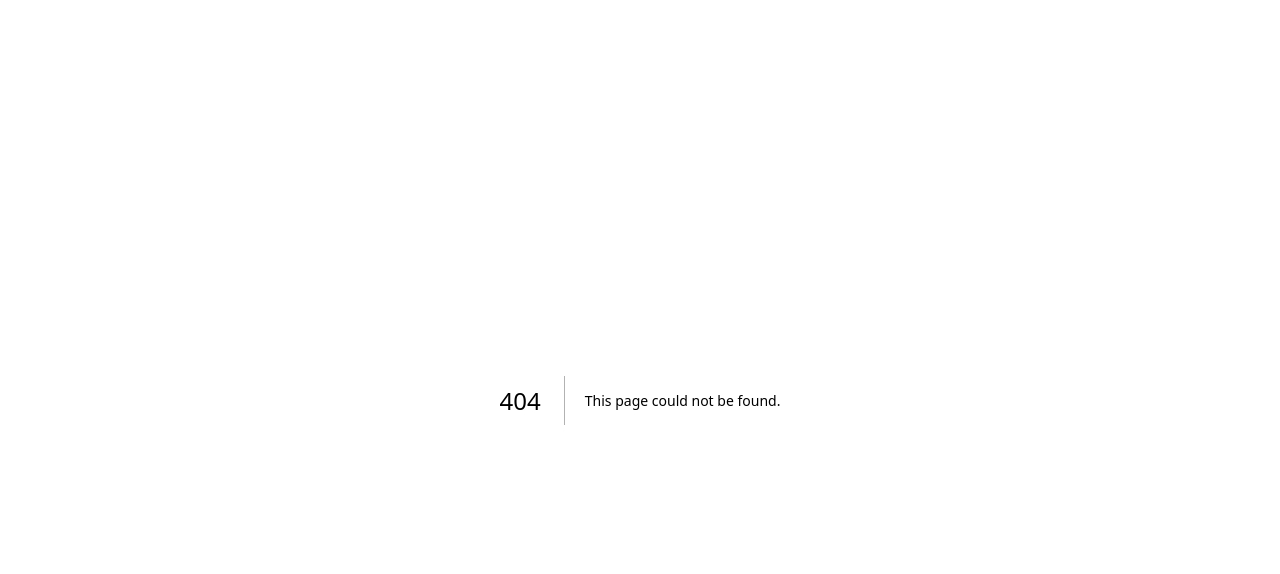
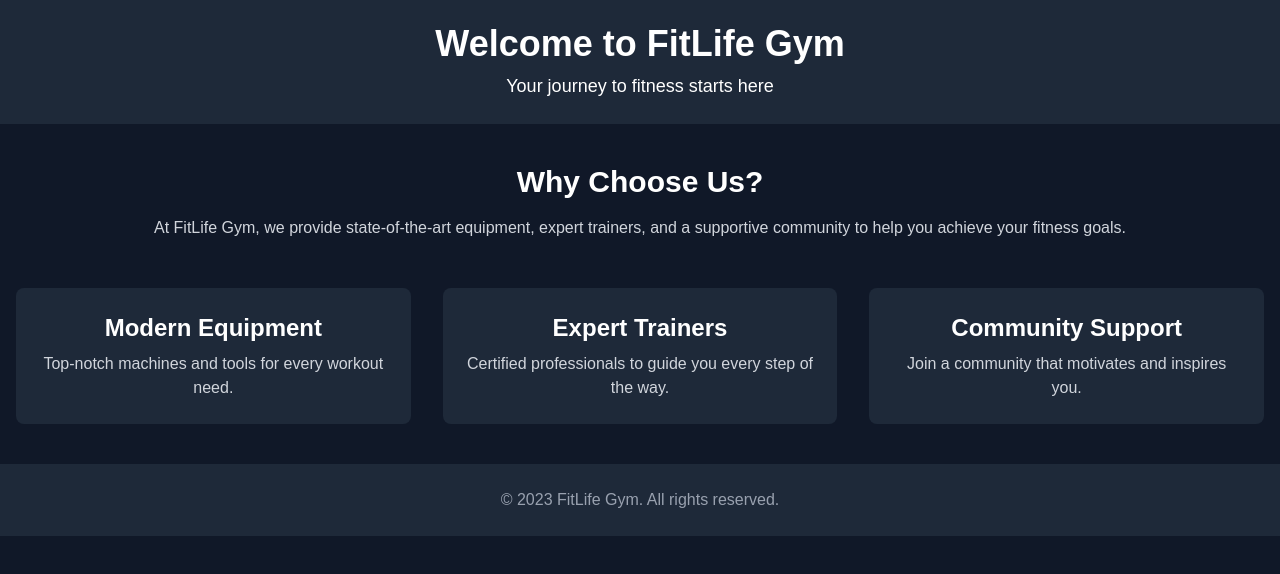
Before and after one commit to shadow1951/first-next, a Next.js app: page /home in a window 1280 px wide. Before the commit this address had no page. Shown: the top 574 px of the page. Built offline with nearby package versions, Linux system fonts and the light colour scheme.

Commit message:
new home page

```diff
--- /dev/null
+++ b/src/app/home/page.tsx
@@ -0,0 +1,56 @@
+import React from "react";
+
+const HomePage = () => {
+  return (
+    <div className="min-h-screen bg-gray-900 text-white">
+      <header className="bg-gray-800 py-6">
+        <div className="container mx-auto text-center">
+          <h1 className="text-4xl font-bold">Welcome to FitLife Gym</h1>
+          <p className="text-lg mt-2">Your journey to fitness starts here</p>
+        </div>
+      </header>
+
+      <main className="container mx-auto py-10 px-4">
+        <section className="text-center mb-12">
+          <h2 className="text-3xl font-semibold">Why Choose Us?</h2>
+          <p className="mt-4 text-gray-300">
+            At FitLife Gym, we provide state-of-the-art equipment, expert
+            trainers, and a supportive community to help you achieve your
+            fitness goals.
+          </p>
+        </section>
+
+        <section className="grid grid-cols-1 md:grid-cols-3 gap-8">
+          <div className="bg-gray-800 p-6 rounded-lg text-center">
+            <h3 className="text-2xl font-bold">Modern Equipment</h3>
+            <p className="mt-2 text-gray-300">
+              Top-notch machines and tools for every workout need.
+            </p>
+          </div>
+          <div className="bg-gray-800 p-6 rounded-lg text-center">
+            <h3 className="text-2xl font-bold">Expert Trainers</h3>
+            <p className="mt-2 text-gray-300">
+              Certified professionals to guide you every step of the way.
+            </p>
+          </div>
+          <div className="bg-gray-800 p-6 rounded-lg text-center">
+            <h3 className="text-2xl font-bold">Community Support</h3>
+            <p className="mt-2 text-gray-300">
+              Join a community that motivates and inspires you.
+            </p>
+          </div>
+        </section>
+      </main>
+
+      <footer className="bg-gray-800 py-6">
+        <div className="container mx-auto text-center">
+          <p className="text-gray-400">
+            © 2023 FitLife Gym. All rights reserved.
+          </p>
+        </div>
+      </footer>
+    </div>
+  );
+};
+
+export default HomePage;
--- a/src/app/page.tsx
+++ b/src/app/page.tsx
@@ -1,103 +1,10 @@
+import Hello from "@/component/hello";
 import Image from "next/image";
 
 export default function Home() {
   return (
-    <div className="grid grid-rows-[20px_1fr_20px] items-center justify-items-center min-h-screen p-8 pb-20 gap-16 sm:p-20 font-[family-name:var(--font-geist-sans)]">
-      <main className="flex flex-col gap-[32px] row-start-2 items-center sm:items-start">
-        <Image
-          className="dark:invert"
-          src="/next.svg"
-          alt="Next.js logo"
-          width={180}
-          height={38}
-          priority
-        />
-        <ol className="list-inside list-decimal text-sm/6 text-center sm:text-left font-[family-name:var(--font-geist-mono)]">
-          <li className="mb-2 tracking-[-.01em]">
-            Get started by editing{" "}
-            <code className="bg-black/[.05] dark:bg-white/[.06] px-1 py-0.5 rounded font-[family-name:var(--font-geist-mono)] font-semibold">
-              src/app/page.tsx
-            </code>
-            .
-          </li>
-          <li className="tracking-[-.01em]">
-            Save and see your changes instantly.
-          </li>
-        </ol>
-
-        <div className="flex gap-4 items-center flex-col sm:flex-row">
-          <a
-            className="rounded-full border border-solid border-transparent transition-colors flex items-center justify-center bg-foreground text-background gap-2 hover:bg-[#383838] dark:hover:bg-[#ccc] font-medium text-sm sm:text-base h-10 sm:h-12 px-4 sm:px-5 sm:w-auto"
-            href="https://vercel.com/new?utm_source=create-next-app&utm_medium=appdir-template-tw&utm_campaign=create-next-app"
-            target="_blank"
-            rel="noopener noreferrer"
-          >
-            <Image
-              className="dark:invert"
-              src="/vercel.svg"
-              alt="Vercel logomark"
-              width={20}
-              height={20}
-            />
-            Deploy now
-          </a>
-          <a
-            className="rounded-full border border-solid border-black/[.08] dark:border-white/[.145] transition-colors flex items-center justify-center hover:bg-[#f2f2f2] dark:hover:bg-[#1a1a1a] hover:border-transparent font-medium text-sm sm:text-base h-10 sm:h-12 px-4 sm:px-5 w-full sm:w-auto md:w-[158px]"
-            href="https://nextjs.org/docs?utm_source=create-next-app&utm_medium=appdir-template-tw&utm_campaign=create-next-app"
-            target="_blank"
-            rel="noopener noreferrer"
-          >
-            Read our docs
-          </a>
-        </div>
-      </main>
-      <footer className="row-start-3 flex gap-[24px] flex-wrap items-center justify-center">
-        <a
-          className="flex items-center gap-2 hover:underline hover:underline-offset-4"
-          href="https://nextjs.org/learn?utm_source=create-next-app&utm_medium=appdir-template-tw&utm_campaign=create-next-app"
-          target="_blank"
-          rel="noopener noreferrer"
-        >
-          <Image
-            aria-hidden
-            src="/file.svg"
-            alt="File icon"
-            width={16}
-            height={16}
-          />
-          Learn
-        </a>
-        <a
-          className="flex items-center gap-2 hover:underline hover:underline-offset-4"
-          href="https://vercel.com/templates?framework=next.js&utm_source=create-next-app&utm_medium=appdir-template-tw&utm_campaign=create-next-app"
-          target="_blank"
-          rel="noopener noreferrer"
-        >
-          <Image
-            aria-hidden
-            src="/window.svg"
-            alt="Window icon"
-            width={16}
-            height={16}
-          />
-          Examples
-        </a>
-        <a
-          className="flex items-center gap-2 hover:underline hover:underline-offset-4"
-          href="https://nextjs.org?utm_source=create-next-app&utm_medium=appdir-template-tw&utm_campaign=create-next-app"
-          target="_blank"
-          rel="noopener noreferrer"
-        >
-          <Image
-            aria-hidden
-            src="/globe.svg"
-            alt="Globe icon"
-            width={16}
-            height={16}
-          />
-          Go to nextjs.org →
-        </a>
-      </footer>
-    </div>
+    <>
+      <Hello />
+    </>
   );
 }
--- /dev/null
+++ b/src/component/hello.tsx
@@ -0,0 +1,10 @@
+"use client";
+
+export default function Hello() {
+  return (
+    <>
+      <h1>Hello</h1>
+      <p>Welcome to the Next.js world!</p>
+    </>
+  );
+}
```
